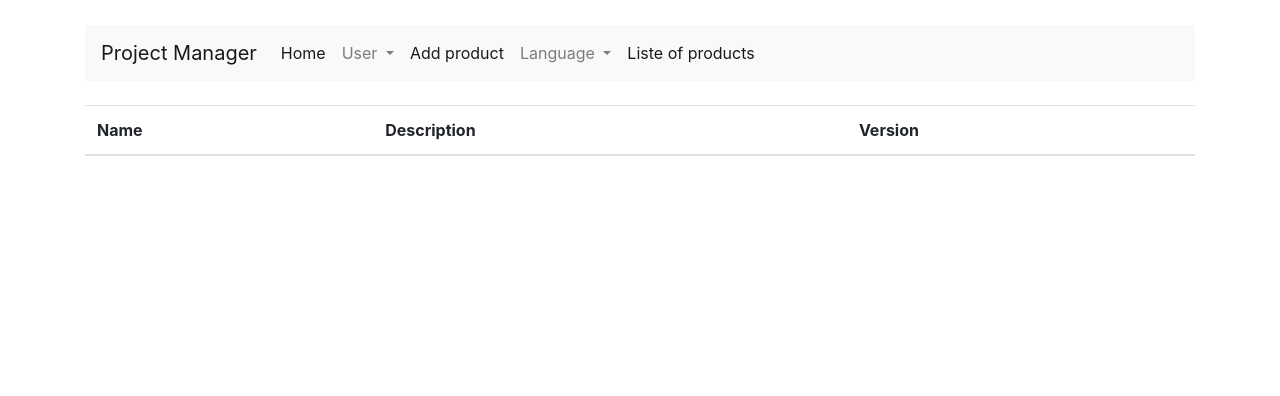
After one commit to imendoza03/wf3_project_manager, a Symfony app: template templates/Product/listProduct.html.twig in a window 1280 px wide. The commit adds this page. Shown: the part 229-625 px from the top of the page. Run offline with Twig, Linux system fonts and the light colour scheme; the template is opened without the code that fills it, so the values that code supplies are empty; some libraries are stand-ins or nearby versions.

Commit message:
internationalization

```diff
--- a/composer.json
+++ b/composer.json
@@ -13,6 +13,7 @@
         "symfony/maker-bundle": "^1.3",
         "symfony/orm-pack": "^1.0",
         "symfony/swiftmailer-bundle": "^3.2",
+        "symfony/translation": "^4.0",
         "symfony/twig-bundle": "^4.0",
         "symfony/validator": "^4.0",
         "symfony/yaml": "^4.0"
--- a/public/css/style.css
+++ b/public/css/style.css
@@ -28,7 +28,3 @@ nav, #header {
 	flex-direction: row;
 	margin-top: 30px;
 }
-
-.block-text {
-	margin-left: 15px;
-}
--- /dev/null
+++ b/templates/Mail/accountCreation.txt.twig
@@ -0,0 +1,5 @@
+Hello {{ user.getUsername() }}
+
+To confirm your email address, please click on the following link:
+
+{{ absolute_url(path('user_activate', {'token': user.getEmailToken()})) }}
--- /dev/null
+++ b/templates/Product/listProduct.html.twig
@@ -0,0 +1,23 @@
+{% extends 'base.html.twig' %}
+{% block body %}
+<div class="container">
+    <table class="table">
+      <thead>
+        <tr>
+          <th scope="col">Name</th>
+          <th scope="col">Description</th>
+          <th scope="col">Version</th>
+        </tr>
+      </thead>
+      <tbody>
+        {% for product in products %}
+            <tr>
+              <th scope="col">{{ product.getName() }}</th>
+              <th scope="col">{{ product.getDescription() }}</th>
+              <th scope="col">{{ product.getVersion() }}</th>
+            </tr>
+        {% endfor %}
+      </tbody>
+    </table>
+</div>
+{% endblock %}
--- a/templates/base.html.twig
+++ b/templates/base.html.twig
@@ -21,9 +21,9 @@
         	{% include 'footer.html.twig' %}
         {% endblock %}
         {% block javascripts %}
-        	<script src="https://maxcdn.bootstrapcdn.com/bootstrap/4.0.0/js/bootstrap.min.js" integrity="sha384-JZR6Spejh4U02d8jOt6vLEHfe/JQGiRRSQQxSfFWpi1MquVdAyjUar5+76PVCmYl" crossorigin="anonymous"></script>
-            <script src="https://code.jquery.com/jquery-3.2.1.slim.min.js" integrity="sha384-KJ3o2DKtIkvYIK3UENzmM7KCkRr/rE9/Qpg6aAZGJwFDMVNA/GpGFF93hXpG5KkN" crossorigin="anonymous"></script>
+        	<script src="https://code.jquery.com/jquery-3.2.1.slim.min.js" integrity="sha384-KJ3o2DKtIkvYIK3UENzmM7KCkRr/rE9/Qpg6aAZGJwFDMVNA/GpGFF93hXpG5KkN" crossorigin="anonymous"></script>
     		<script src="https://cdnjs.cloudflare.com/ajax/libs/popper.js/1.12.9/umd/popper.min.js" integrity="sha384-ApNbgh9B+Y1QKtv3Rn7W3mgPxhU9K/ScQsAP7hUibX39j7fakFPskvXusvfa0b4Q" crossorigin="anonymous"></script>
+    		<script src="https://maxcdn.bootstrapcdn.com/bootstrap/4.0.0/js/bootstrap.min.js" integrity="sha384-JZR6Spejh4U02d8jOt6vLEHfe/JQGiRRSQQxSfFWpi1MquVdAyjUar5+76PVCmYl" crossorigin="anonymous"></script>
         {% endblock %}
     </body>
 </html>
--- a/templates/header.html.twig
+++ b/templates/header.html.twig
@@ -3,8 +3,8 @@
         <div class="col-sm">
             <img src="https://www.projectmanager.com/wp-content/uploads/2017/12/project-manager-software-logo-1.png">
         </div>
-        <div class="col-sm block-text">
-        	<h2>Project Manager</h2>
+        <div class="col-sm">
+        	<h2>{{ 'HEADER.PROJECT.MANAGER' | trans }}</h2>
         	<p>Lorem ipsum dolor sit amet, consectetur adipisicing elit, sed do eiusmod tempor incididunt ut labore et dolore magna aliqua. Ut enim ad minim veniam, quis nostrud exercitation ullamco laboris nisi ut aliquip ex ea commodo consequat. Duis aute irure dolor in reprehenderit in voluptate velit esse cillum dolore eu fugiat nulla pariatur. Excepteur sint occaecat cupidatat non proident, sunt in culpa qui officia deserunt mollit anim id est laborum.</p>
         </div>
     </div>
--- a/templates/nav.html.twig
+++ b/templates/nav.html.twig
@@ -3,25 +3,38 @@
       <button class="navbar-toggler" type="button" data-toggle="collapse" data-target="#navbarTogglerDemo03" aria-controls="navbarTogglerDemo03" aria-expanded="false" aria-label="Toggle navigation">
         <span class="navbar-toggler-icon"></span>
       </button>
-      <a class="navbar-brand" href="/">Project Manager</a>
+      <a class="navbar-brand" href="{{ path('homepage') }}">{{ 'HEADER.PROJECT.MANAGER' | trans }}</a>
 
       <div class="collapse navbar-collapse" id="navbarTogglerDemo03">
         <ul class="navbar-nav mr-auto mt-2 mt-lg-0">
           <li class="nav-item active">
-            <a class="nav-link" href="{{ path('homepage') }}">Home <span class="sr-only">(current)</span></a>
+            <a class="nav-link" href="{{ path('homepage') }}">
+            	{{ 'HEADER.HOME' | trans }}<span class="sr-only">(current)</span></a>
           </li>
           <li class="nav-item dropdown">
             <a class="nav-link dropdown-toggle" href="#" id="navbarDropdown" role="button" data-toggle="dropdown" aria-haspopup="true" aria-expanded="false">
-              User
+              {{ 'HEADER.USER' | trans }}
             </a>
             <div class="dropdown-menu" aria-labelledby="navbarDropdown">
-              <a class="nav-link" href="{{ path('user_register') }}">Register</a>
+              <a class="nav-link" href="{{ path('user_register') }}">{{ 'HEADER.REGISTER' | trans }}</a>
               <div class="dropdown-divider"></div>
-              <a class="dropdown-item" href="#">Delete</a>
             </div>
           </li>
           <li class="nav-item active">
-            <a class="nav-link" href="{{ path('product_add') }}">Add product</a>
+            <a class="nav-link" href="{{ path('product_add') }}">{{ 'HEADER.ADD.PRODUCT' | trans }}</a>
+          </li>
+          <li class="nav-item dropdown">
+            <a class="nav-link dropdown-toggle" href="#" id="navbarDropdown" role="button" data-toggle="dropdown" aria-haspopup="true" aria-expanded="false">
+              {{ 'HEADER.LANGUAGE.TITLE' | trans }}
+            </a>
+            <div class="dropdown-menu" aria-labelledby="navbarDropdown">
+              <a class="nav-link" href="{{ path(app.request.attributes.get('_route'), {'_locale' : 'fr'}) }}">{{ 'HEADER.LANGUAGE.FIRST' | trans }}</a>
+              <div class="dropdown-divider"></div>
+              <a class="nav-link" href="{{ path(app.request.attributes.get('_route'), {'_locale' : 'en'}) }}">{{ 'HEADER.LANGUAGE.SECOND' | trans }}</a>
+            </div>
+          </li>
+          <li class="nav-item active">
+            <a class="nav-link" href="{{ path('product_list') }}">{{ 'HEADER.LIST.PRODUCT' | trans }}</a>
           </li>
         </ul>
       </div>
--- /dev/null
+++ b/translations/messages.en.yaml
@@ -0,0 +1,29 @@
+HEADER:
+    HOME: Home
+    USER: User
+    REGISTER: Register
+    ADD:
+        PRODUCT: Add product
+    LIST:
+        PRODUCT: Liste of products
+    PROJECT:
+        MANAGER: Project Manager
+    LANGUAGE:
+        TITLE: Language
+        FIRST: French
+        SECOND: English
+
+FORM:
+    PRODUCT:
+        NAME: 'Project name * :'
+        DESCRIPTION: 'Projet description :'
+        VERSION: 'Project version * :'
+        SUBMIT: Submit
+    USER:
+        USERNAME: "Username * :"
+        FIRSTNAME: 'Firstname * :'
+        LASTNAME: 'Lastname * :'
+        EMAIL: 'Email * :'
+        PASSWORD: 'Password * :'
+        REPEATPASSWORD: 'Repeat password * :'
+        SUBMIT: Submit
```
Also changed, not shown: config/routes.yaml (+23 -3 lines), src/Controller/ProductController.php (+30 -3 lines), src/Controller/UserController.php (+16 -2 lines), templates/Mail/accountCreation.html.twig (+14 -8 lines), translations/messages.fr.yaml (added, +29 -0 lines), 1 other file.
